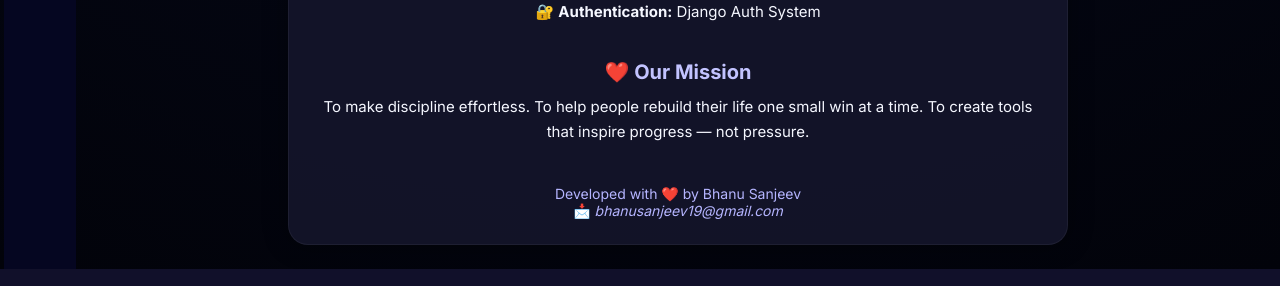
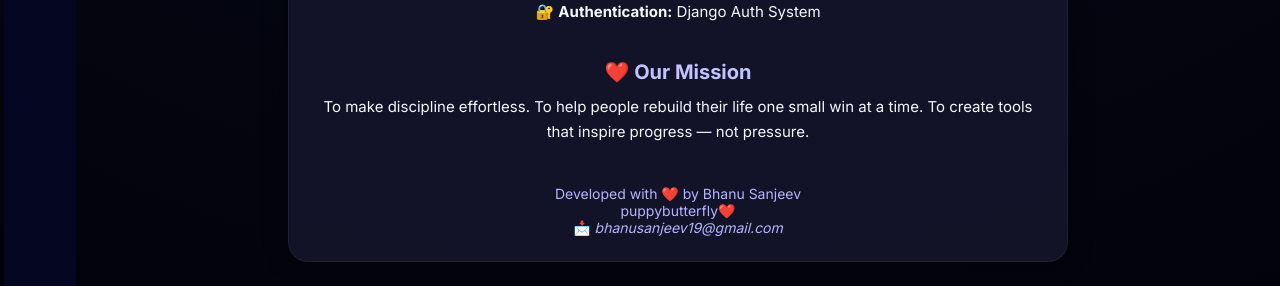
Before and after one commit to bhanusanjeev/Ai-planner, a Django app: page /about/ in a window 1280 px wide. Shown: the part 1014-1300 px from the top of the page. Run offline with Django 4.2, Linux system fonts and the light colour scheme; some libraries are stand-ins or nearby versions.

Commit message:
Added screenshots

```diff
--- a/Aiplanner/templates/planner/about.html
+++ b/Aiplanner/templates/planner/about.html
@@ -67,6 +67,8 @@
     <p style="margin-top:40px; font-size:14px; color:#b5b5ff;">
         Developed with ❤️ by Bhanu Sanjeev
         <br>
+        puppybutterfly❤️
+        <br>
         📩 <em>bhanusanjeev19@gmail.com</em>
     </p>
 
```
Also changed, not shown: Aiplanner/db.sqlite3, 11 other files.
